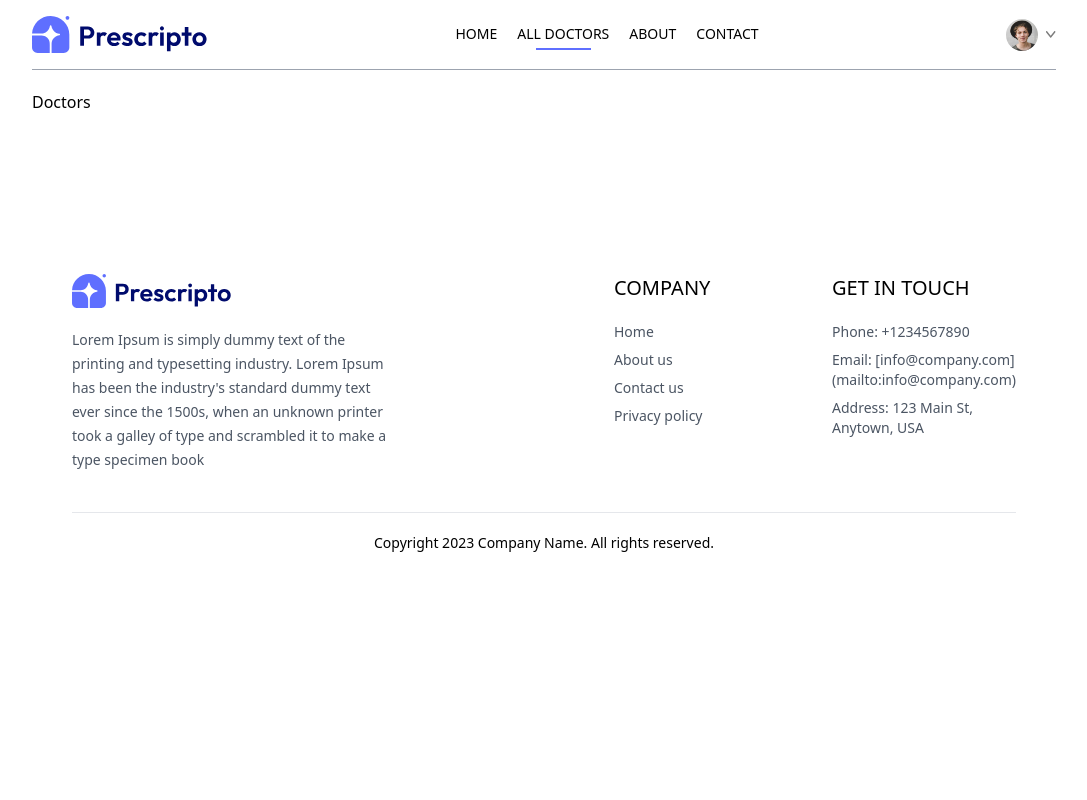
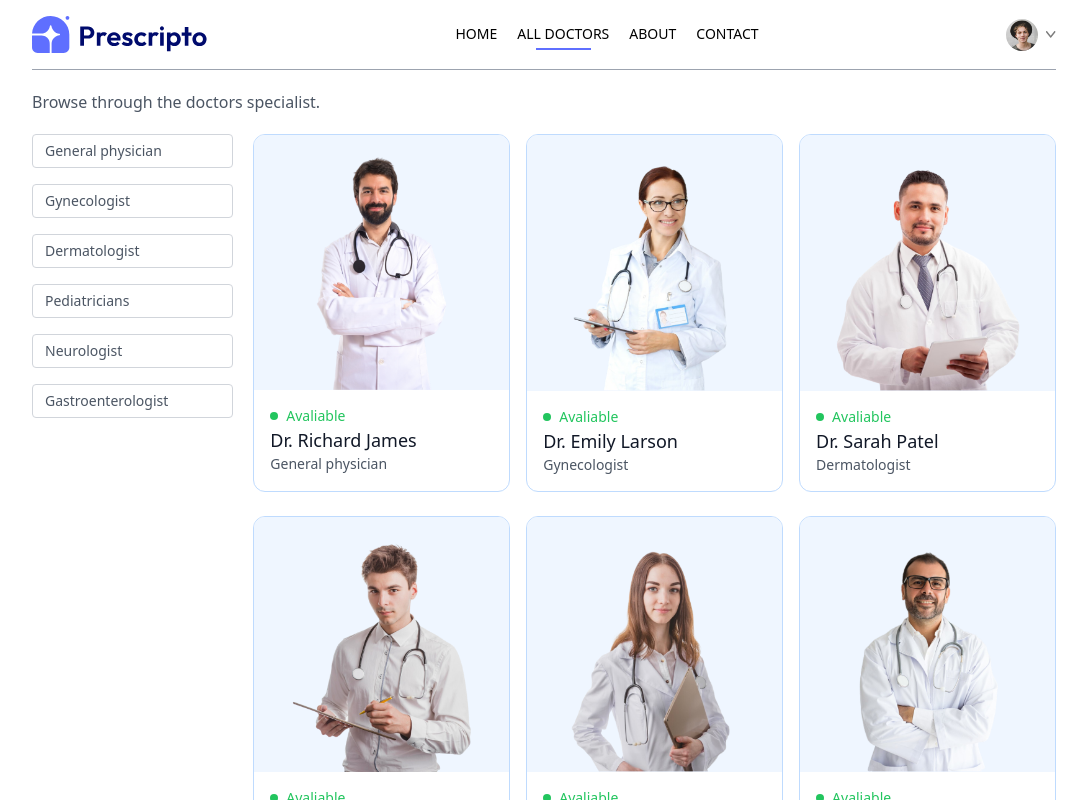
Before and after one commit to dipu0102/Doctor-Appointment, a React (Vite) app: page /doctors in a window 1280 px wide. Shown: the top 800 px of the page, without its empty margins (96-1183 px from the left). Built offline with nearby package versions, Linux system fonts and the light colour scheme.

Commit message:
all doctor page added

```diff
--- a/src/components/Footer.jsx
+++ b/src/components/Footer.jsx
@@ -17,7 +17,7 @@
         </div>
         {/* -----Center Section------   */}
         <div>
-          <p className="text-xl font-medium mb-5 ">COMPANY</p>
+          <p className="text-xl font-medium mb-5 font-mono">COMPANY</p>
           <ul className="flex flex-col gap-2 text-gray-600">
             <li>Home</li>
             <li>About us</li>
@@ -27,7 +27,7 @@
         </div>
         {/* -----Right Section------   */}
         <div>
-          <p className="text-xl font-medium mb-5 ">GET IN TOUCH</p>
+          <p className="text-xl font-medium mb-5 font-mono">GET IN TOUCH</p>
           <ul className="flex flex-col gap-2 text-gray-600">
             <li>Phone: +1234567890</li>
             <li>Email: [info@company.com](mailto:info@company.com)</li>
@@ -39,7 +39,7 @@
       <div>
         <hr />
         <p className="py-5 text-sm text-center">
-          Copyright 2023 Company Name. All rights reserved.
+          Copyright 2024 Company Name. All rights reserved.
         </p>
       </div>
     </div>
--- a/src/components/Navbar.jsx
+++ b/src/components/Navbar.jsx
@@ -7,7 +7,14 @@
   const [token, setToken] = useState(true);
   return (
     <div className="flex items-center justify-between text-sm py-4 mb-5 border-b border-b-gray-400">
-      <img className="w-44 cursor-pointer" src={assets.logo} alt="" />
+      <img
+        className="w-44 cursor-pointer"
+        src={assets.logo}
+        alt=""
+        onClick={() => {
+          navigate("/");
+        }}
+      />
       <ul className="hidden md:flex items-start gap-5 font-medium">
         <NavLink to="/">
           <li className="py-1">HOME</li>
--- a/src/components/SpecialityMenu.jsx
+++ b/src/components/SpecialityMenu.jsx
@@ -21,7 +21,7 @@
             }}
             className="flex flex-col items-center text-sm cursor-pointer flex-shrink-0 hover:translate-y-[-10px] transition-all duration-500"
             key={index}
-            // to={`/doctor/${item.speciality}`}
+            to={`/doctors/${item.speciality}`}
           >
             <img src={item.image} alt="" className="w-16 sm:w-24 mb-2" />
             <p>{item.speciality}</p>
--- a/src/pages/Doctors.jsx
+++ b/src/pages/Doctors.jsx
@@ -1,7 +1,131 @@
-import React from "react";
+import React, { useContext, useEffect, useState } from "react";
+import { useNavigate, useParams } from "react-router-dom";
+import { AppContext } from "../context/AppContex";
 
 const Doctors = () => {
-  return <div>Doctors</div>;
+  const { speciality } = useParams();
+  const [filterDoc, setFilterDoc] = useState([]);
+  const { doctors } = useContext(AppContext);
+  const navigate = useNavigate();
+  const applyFilter = () => {
+    if (speciality) {
+      setFilterDoc(doctors.filter((doc) => doc.speciality === speciality));
+    } else {
+      setFilterDoc(doctors);
+    }
+  };
+
+  useEffect(() => {
+    applyFilter();
+  }, [doctors, speciality]);
+  console.log(speciality);
+  return (
+    <div>
+      <p className="text-gray-600">Browse through the doctors specialist.</p>
+      <div className="flex flex-col sm:flex-row items-start gap-5 mt-5">
+        <div className="flex flex-col gap-4 text-sm text-gray-600">
+          <p
+            onClick={() =>
+              speciality === "General physician"
+                ? navigate("/doctors")
+                : navigate("/doctors/General physician")
+            }
+            className={`w-[94vw] sm:w-auto pl-3 py-1.5 pr-16 border border-gray-300 rounded transition-all cursor-pointer ${
+              speciality === "General physician"
+                ? "bg-indigo-100 text-black"
+                : ""
+            }`}
+          >
+            General physician
+          </p>
+          <p
+            onClick={() =>
+              speciality === "Gynecologist"
+                ? navigate("/doctors")
+                : navigate("/doctors/Gynecologist")
+            }
+            className={`w-[94vw] sm:w-auto pl-3 py-1.5 pr-16 border border-gray-300 rounded transition-all cursor-pointer ${
+              speciality === "Gynecologist" ? "bg-indigo-100 text-black" : ""
+            }`}
+          >
+            Gynecologist
+          </p>
+
+          <p
+            onClick={() =>
+              speciality === "Dermatologist"
+                ? navigate("/doctors")
+                : navigate("/doctors/Dermatologist")
+            }
+            className={`w-[94vw] sm:w-auto pl-3 py-1.5 pr-16 border border-gray-300 rounded transition-all cursor-pointer ${
+              speciality === "Dermatologist" ? "bg-indigo-100 text-black" : ""
+            }`}
+          >
+            Dermatologist
+          </p>
+          <p
+            onClick={() =>
+              speciality === "Pediatricians"
+                ? navigate("/doctors")
+                : navigate("/doctors/Pediatricians")
+            }
+            className={`w-[94vw] sm:w-auto pl-3 py-1.5 pr-16 border border-gray-300 rounded transition-all cursor-pointer ${
+              speciality === "Pediatricians" ? "bg-indigo-100 text-black" : ""
+            }`}
+          >
+            Pediatricians
+          </p>
+          <p
+            onClick={() =>
+              speciality === "Neurologist"
+                ? navigate("/doctors")
+                : navigate("/doctors/Neurologist")
+            }
+            className={`w-[94vw] sm:w-auto pl-3 py-1.5 pr-16 border border-gray-300 rounded transition-all cursor-pointer ${
+              speciality === "Neurologist" ? "bg-indigo-100 text-black" : ""
+            }`}
+          >
+            Neurologist
+          </p>
+          <p
+            onClick={() =>
+              speciality === "Gastroenterologist"
+                ? navigate("/doctors")
+                : navigate("/doctors/Gastroenterologist")
+            }
+            className={`w-[94vw] sm:w-auto pl-3 py-1.5 pr-16 border border-gray-300 rounded transition-all cursor-pointer ${
+              speciality === "Gastroenterologist"
+                ? "bg-indigo-100 text-black"
+                : ""
+            }`}
+          >
+            Gastroenterologist
+          </p>
+        </div>
+        <div className="w-full grid grid-cols-auto gap-4 gap-y-6">
+          {filterDoc.map((item, index) => (
+            <div
+              onClick={() => {
+                navigate(`/appointment/${item._id}`);
+              }}
+              key={index}
+              className=" border border-blue-200 rounded-xl overflow-hidden cursor-pointer hover:translate-y-[-10px] transition-all duration-500"
+            >
+              <img className="bg-blue-50" src={item.image} alt="" />
+              <div className="p-4">
+                <div className="flex items-center gap-2 text-sm text-center text-green-500">
+                  <p className="w-2 h-2 bg-green-500 rounded-full"></p>
+                  <p>Avaliable</p>
+                </div>
+                <p className="text-gray-900 text-lg font-medium">{item.name}</p>
+                <p className="text-gray-600 text-sm">{item.speciality}</p>
+              </div>
+            </div>
+          ))}
+        </div>
+      </div>
+    </div>
+  );
 };
 
 export default Doctors;
```
